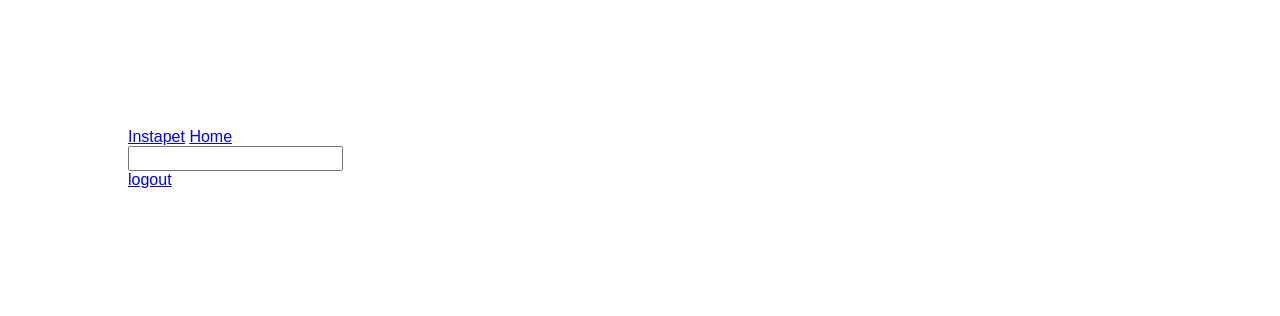
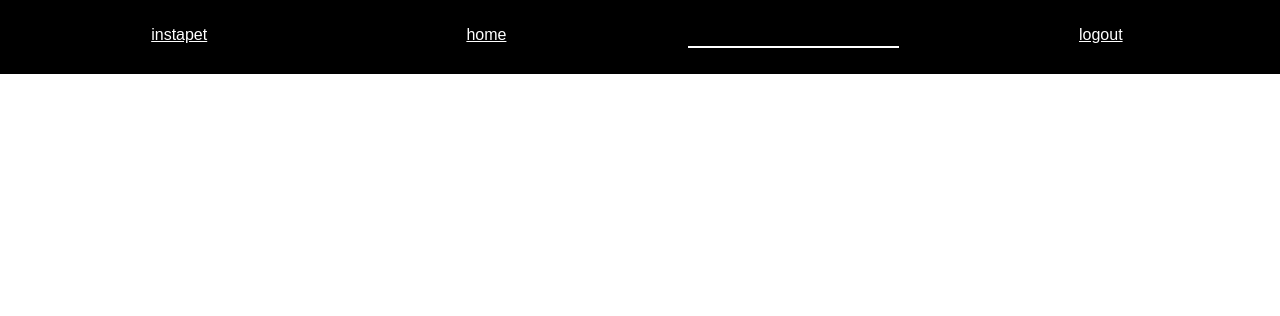
Before and after one commit to dielanophals/PHP-Project, a PHP site: page / in a window 1280 px wide. Shown: the top 316 px of the page. Run offline with PHP 8.4, Linux system fonts and the light colour scheme; the visitor is signed in with stand-in values (Sample User, id 1).

Commit message:
Add basic css to nav

```diff
--- a/css/style.css
+++ b/css/style.css
@@ -4,19 +4,44 @@
 
 body{
     font-family: 'Quicksand', sans-serif;
-    padding: 10%;
 }
 
-form.login input {
+nav{
+    display: flex;
+    background: #000;
+    padding: 2%;
+}
+
+nav a, nav form{
+    margin-top: 0%;
+    color: #fff;
+    flex: 1 0 20%;
+    text-transform: lowercase;
+    text-align: center;
+}
+
+form.login{
+    margin: 100px;
+}
+
+form.login input{
     margin-bottom: 20px;
     border: 0;
     outline: 0;
     background: transparent;
     border-bottom: 2px solid #000;
 }
+
 form.login input[type=submit]{
     padding: 10px;
     background-color: #000;
     color: #fff;
     border-radius: 10%;
 }
+
+nav form input{
+    border: 0;
+    outline: 0;
+    background: transparent;
+    border-bottom: 2px solid #fff;
+}
```
